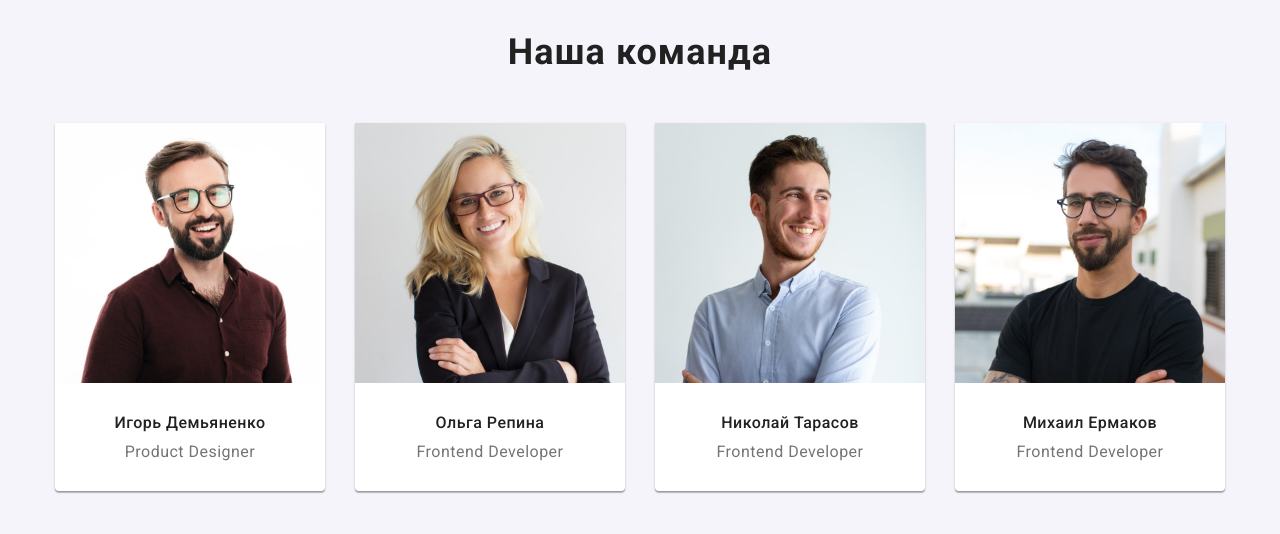
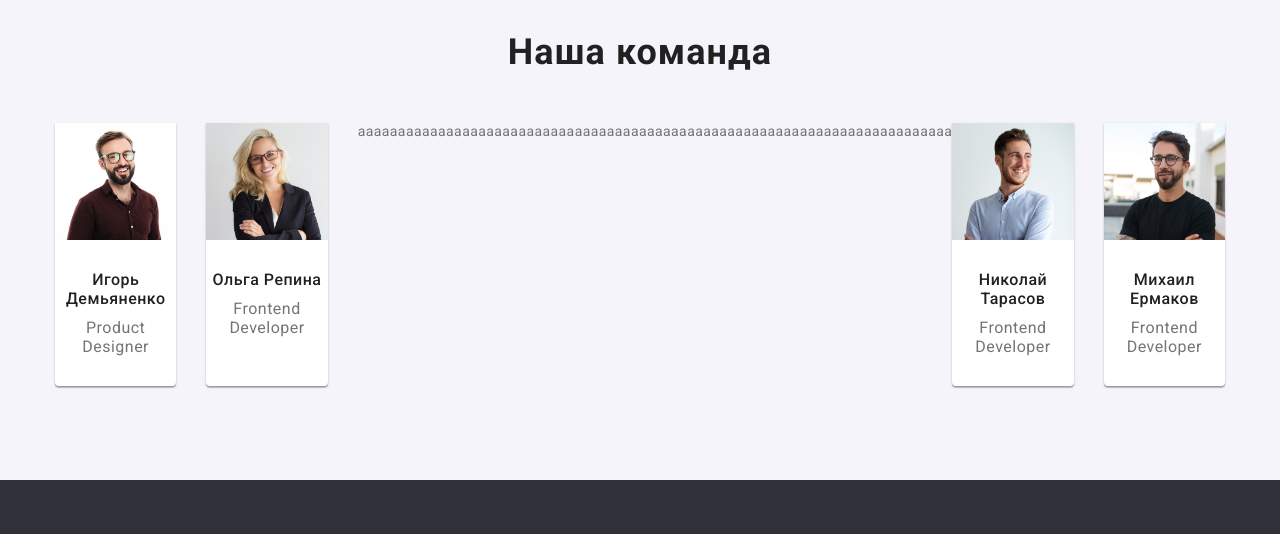
Before and after one commit to FelixPolkanov/FelixPolkanov-goit-markup-hw-04, a plain HTML site: page index.html in a window 1280 px wide. Shown: the part 1450-1984 px from the top of the page. Drawn offline with nearby package versions, Linux system fonts and the light colour scheme.

Commit message:
hw#5 reptesting
тест записи комитов по д/з 4

```diff
--- a/index.html
+++ b/index.html
@@ -136,7 +136,7 @@
                 <p class="team-position">Frontend Developer</p>
               </div>
             </li>
-
+            aaaaaaaaaaaaaaaaaaaaaaaaaaaaaaaaaaaaaaaaaaaaaaaaaaaaaaaaaaaaaaaaaaaaaaaaaa
             <li class="item">
               <img src="./images/staf/staf3.jpg" alt="МАРКЕТИНГ" width="270" />
               <div class="team-thumb">
```
